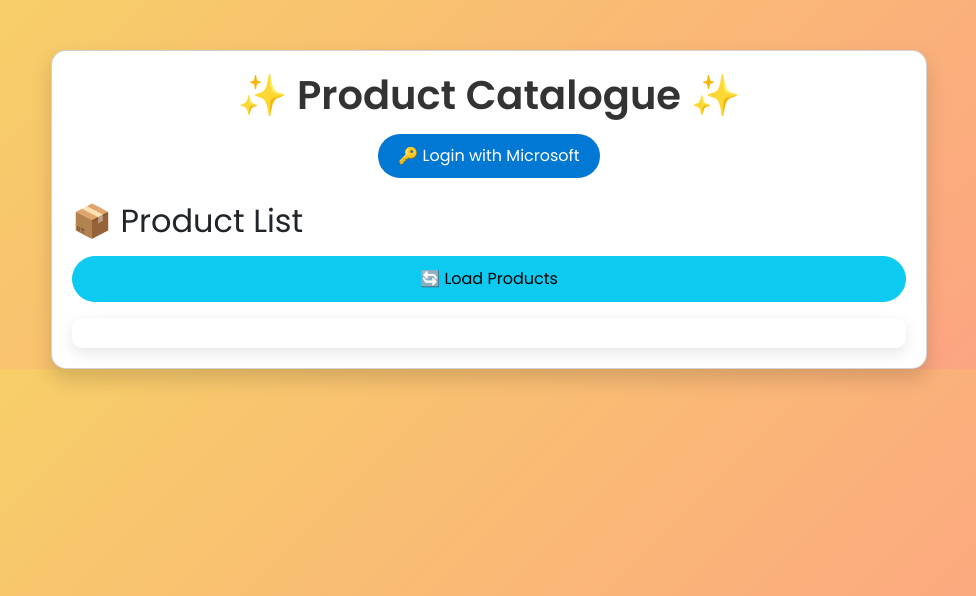
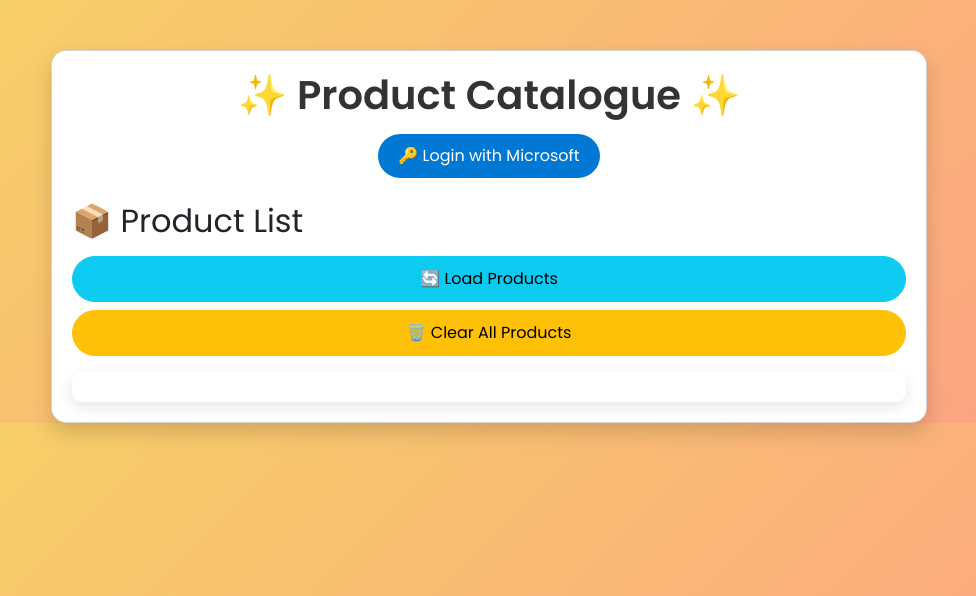
Before and after one commit to Dhruv2605/product_catalogue_ell887, a Flask app: page / in a window 1280 px wide. Shown: the top 596 px of the page, without its empty margins (151-1127 px from the left). Run offline with Flask 3, Linux system fonts and the light colour scheme.

Commit message:
Clear products button

```diff
--- a/app.py
+++ b/app.py
@@ -87,6 +87,26 @@
     logout_user()
     return redirect(url_for("home"))
 
+@app.route("/clear", methods=["DELETE"])
+@login_required
+def clear_products():
+    """API to delete all products from Cosmos DB."""
+    try:
+        # Query all items in the container
+        items = list(container.read_all_items())
+
+        # Loop through each product and delete
+        for item in items:
+            container.delete_item(item["id"], partition_key=item["id"])  # Assuming id is partition key
+
+        logging.info("🗑️ All products have been deleted from Cosmos DB")
+        return jsonify({"message": "All products have been deleted successfully!"}), 200
+
+    except Exception as e:
+        logging.error(f"❌ Error clearing products: {str(e)}")
+        return jsonify({"error": "Failed to clear products", "details": str(e)}), 500
+
+
 @app.route("/protected")
 @login_required
 def protected():
--- a/static/script.js
+++ b/static/script.js
@@ -36,3 +36,14 @@
     })
     .catch(error => console.error("Error fetching products:", error));
 }
+function clearProducts() {
+    if (confirm("Are you sure you want to delete all products?")) {
+        fetch("/clear", { method: "DELETE" })
+        .then(response => response.json())
+        .then(data => {
+            alert(data.message);
+            fetchProducts(); // Refresh the product list
+        })
+        .catch(error => console.error("Error clearing products:", error));
+    }
+}
--- a/templates/index.html
+++ b/templates/index.html
@@ -111,6 +111,8 @@
 
         <h2 class="mt-4">📦 Product List</h2>
         <button onclick="fetchProducts()" class="btn btn-info w-100 mt-2">🔄 Load Products</button>
+        <button onclick="clearProducts()" class="btn btn-warning w-100 mt-2">🗑️ Clear All Products</button>
+
 
         <div class="product-list mt-3">
             <ul id="productList" class="list-group"></ul>
```
